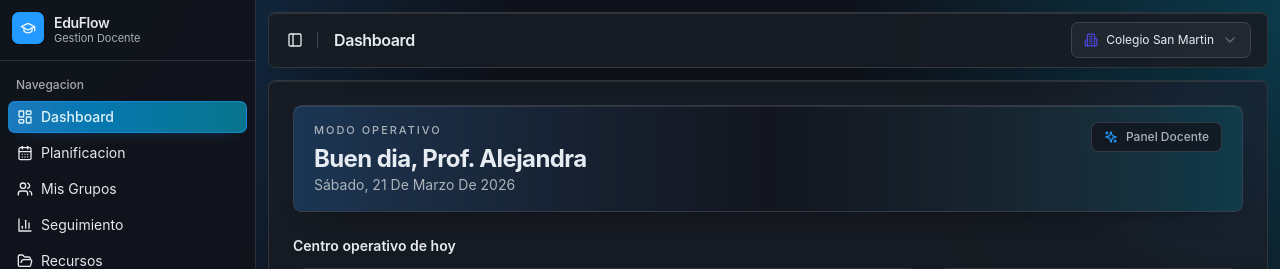
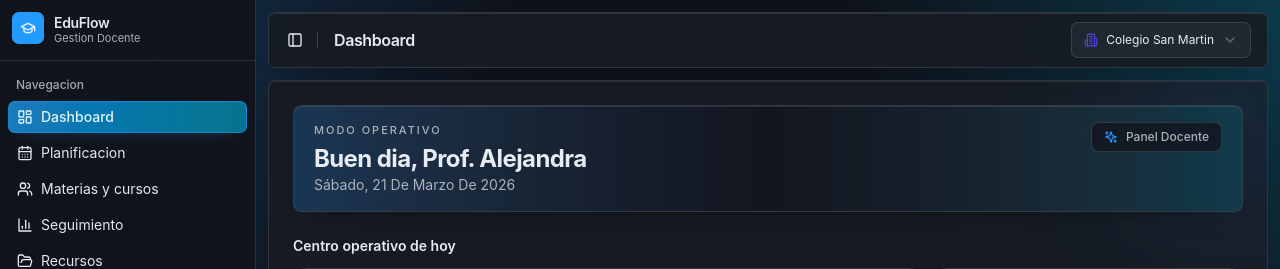
Before and after one commit to Alejo9601/Magistra, a React (Vite) app: page / in a window 1280 px wide. Shown: the top 269 px of the page. Built offline with nearby package versions, Linux system fonts and the light colour scheme.

Commit message:
chore(ui): rename sidebar label to 'Materias y cursos'

```diff
--- a/src/components/app-sidebar.tsx
+++ b/src/components/app-sidebar.tsx
@@ -29,7 +29,7 @@ import { useTeacherContext } from "@/features/teacher";
 const navItems = [
    { title: "Dashboard", url: "/", icon: LayoutDashboard },
    { title: "Planificacion", url: "/planificacion", icon: CalendarDays },
-   { title: "Mis Grupos", url: "/grupos", icon: Users },
+   { title: "Materias y cursos", url: "/grupos", icon: Users },
    { title: "Seguimiento", url: "/seguimiento", icon: BarChart3 },
    { title: "Recursos", url: "/recursos", icon: FolderOpen },
    { title: "Configuracion", url: "/configuracion", icon: Settings },
```
